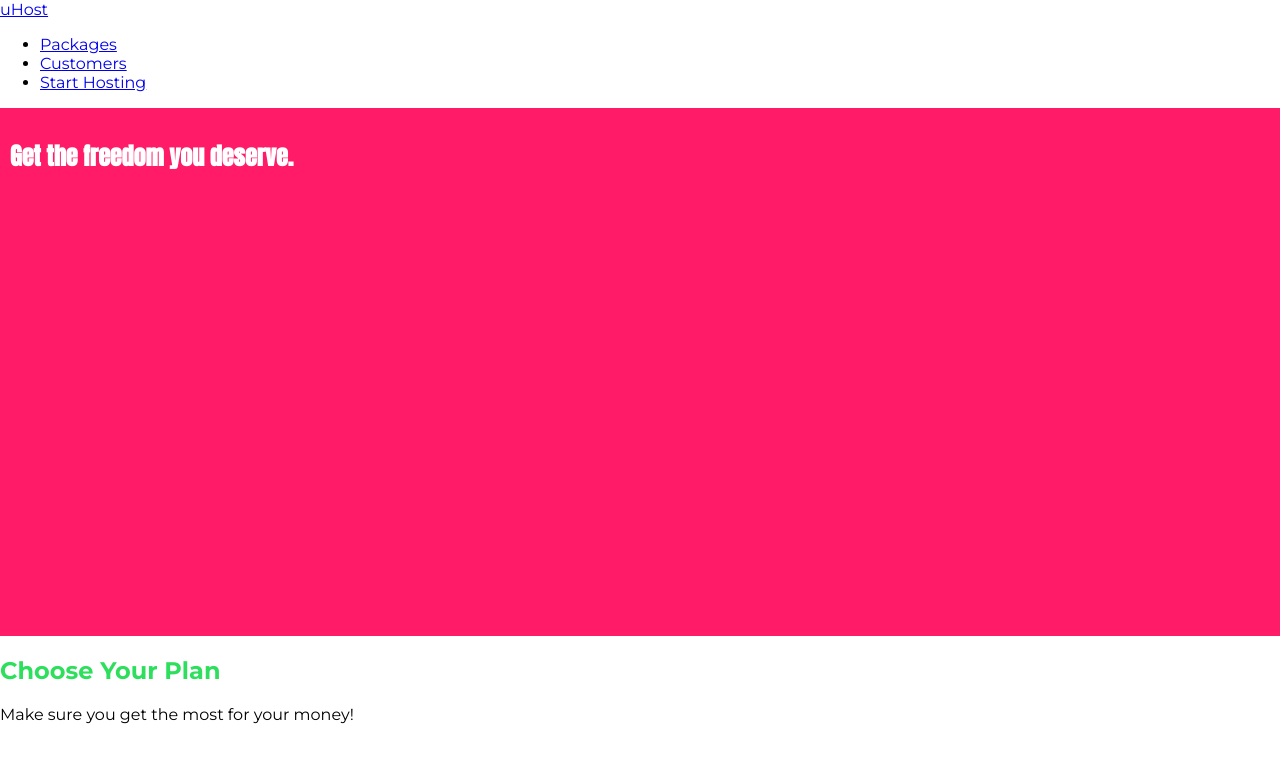
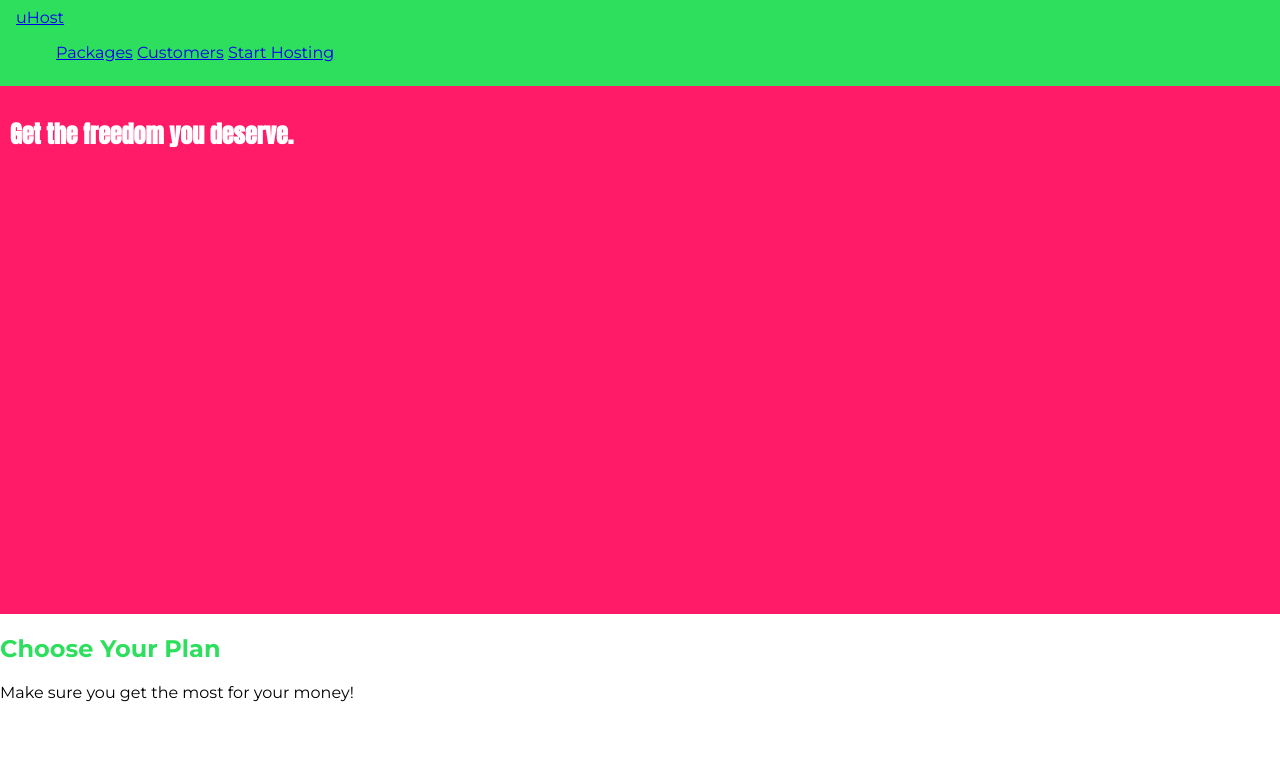
Before and after one commit to najeesimmons/css-course-proj-starting-code, a plain HTML site: page index.html in a window 1280 px wide. Drawn offline with Linux system fonts and the light colour scheme.

Commit message:
working with inlin/blck/inline-block

```diff
--- a/index.html
+++ b/index.html
@@ -17,19 +17,19 @@
   </head>
 
   <body>
-    <header>
+    <header class="main-header">
       <div>
         <a href="index.html"> uHost </a>
       </div>
-      <nav>
-        <ul>
-          <li>
+      <nav class="main-nav">
+        <ul class="main-nav__items">
+          <li class="main-nav__item">
             <a href="packages/index.html">Packages</a>
           </li>
-          <li>
+          <li class="main-nav__item">
             <a href="customers/index.html">Customers</a>
           </li>
-          <li>
+          <li class="main-nav__item">
             <a href="start-hosting/index.html">Start Hosting</a>
           </li>
         </ul>
--- a/main.css
+++ b/main.css
@@ -26,3 +26,17 @@ body {
 /* h1 {
     font-family: sans-serif;
 } */
+
+.main-header {
+  width: 100%;
+  background-color: #2ddf5c;
+  padding: 8px 16px;
+}
+
+.main-nav__item {
+  display: inline-block;
+}
+
+.main-nav__items {
+
+}
```
